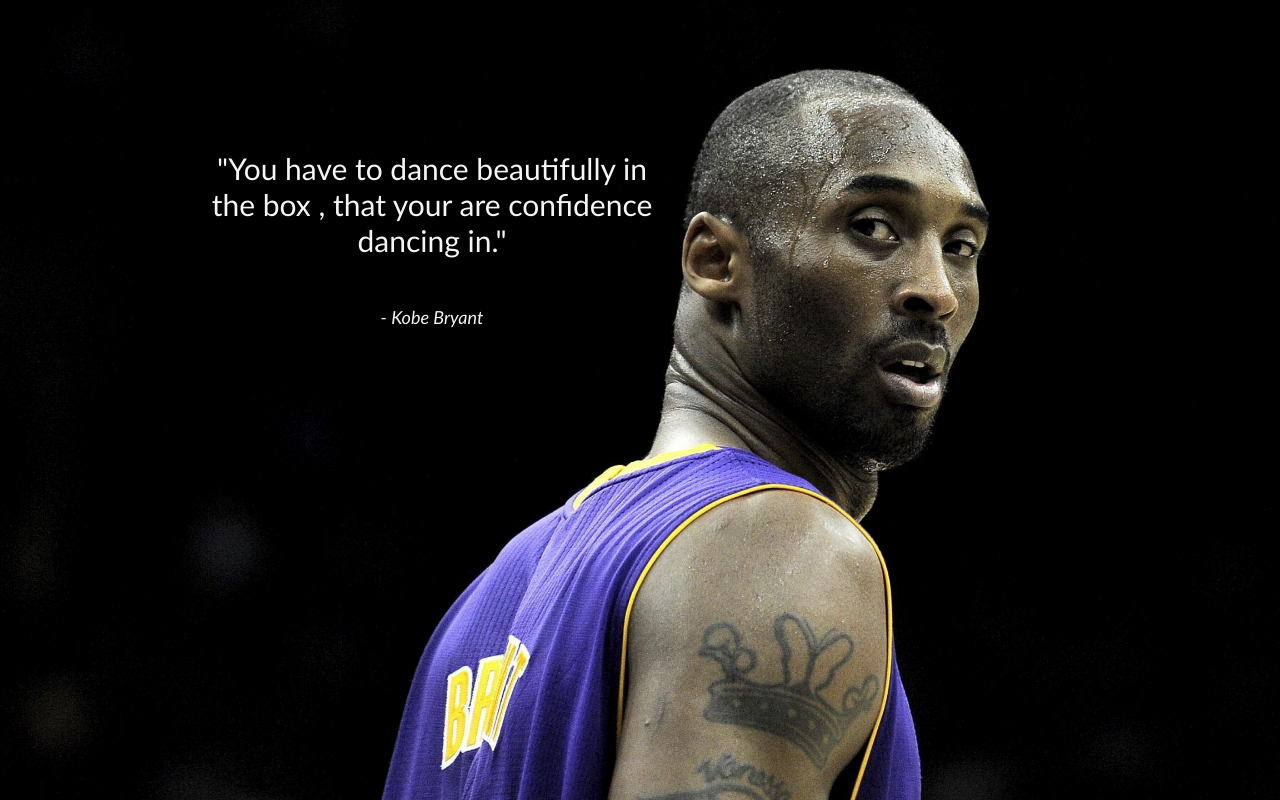
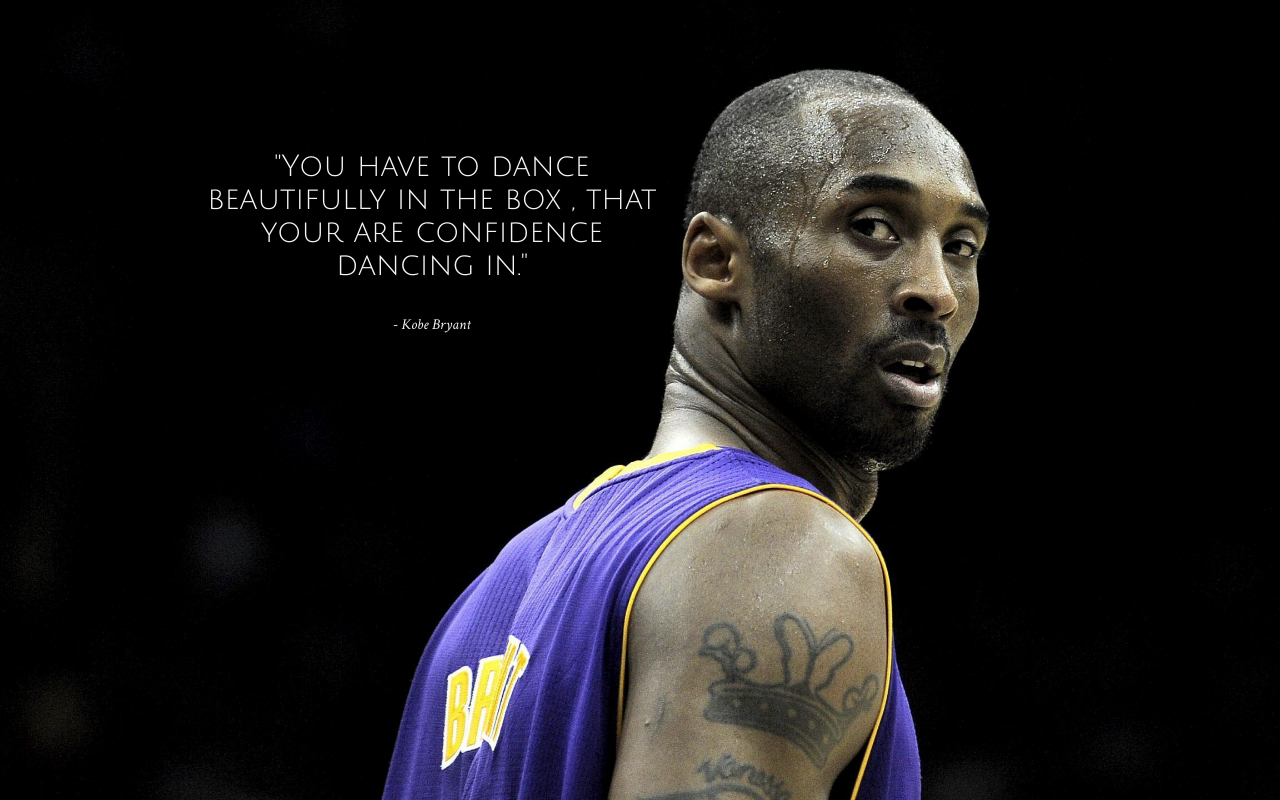
Before and after one commit to Deda41/simple-quote-page, a plain HTML site: page index.html in a window 1280 px wide. Drawn offline with Linux system fonts and the light colour scheme.

Commit message:
second changes

```diff
--- a/index.html
+++ b/index.html
@@ -5,9 +5,12 @@
   <title>Kobe Bryant Quote</title>
   <meta name="viewport" content="width=device-width, initial-scale=1">
   <link rel="stylesheet" type="text/css" href="main.css">
+  <link href="https://fonts.googleapis.com/css2?family=Crimson+Text:ital@1&family=Julius+Sans+One&display=swap" rel="stylesheet">
 </head>
 <body>
-<p>"You have to dance beautifully in the box , that your are confidence dancing in."<br><br>
-  <span class="kobe"><em>- Kobe Bryant</em></span></p>
+  <div class="wrapper">
+  <p class="quote">"You have to dance beautifully in the box , that your are confidence dancing in."
+  <p class="author"><small>- Kobe Bryant</small></p>
+  </div>
 </body>
 </html>
--- a/main.css
+++ b/main.css
@@ -1,14 +1,4 @@
-p {
-  text-align: center;
-  color: whitesmoke;
-  margin-top: 150px;
-  font-size: 30px;
-  font-family: "Trebuchet MS", Helvetica, sans-serif;
-  width: 480px;
-  max-width: calc(100vw - 10px);
-  margin-left: auto;
-  margin-right: 600px;
-}
+
 body {
  background-image: url('assets/wc1748679.jpg');
 background-repeat: no-repeat;
@@ -16,6 +6,20 @@ background-position: center center;
 background-attachment: fixed;
 background-size: cover;
 }
-.kobe {
-  font-size: 18px;
+.wrapper {
+  text-align: center;
+  color: whitesmoke;
+  margin-top: 150px;
+  width: 480px;
+  max-width: calc(100vw - 10px);
+  margin-left: auto;
+  margin-right: 600px;
 }
+.quote {
+  font-family: 'Julius Sans One', sans-serif;
+  font-size: 30px;
+}
+.author {
+font-family: 'Crimson Text', serif;
+font-size: 18px;
+}
```
